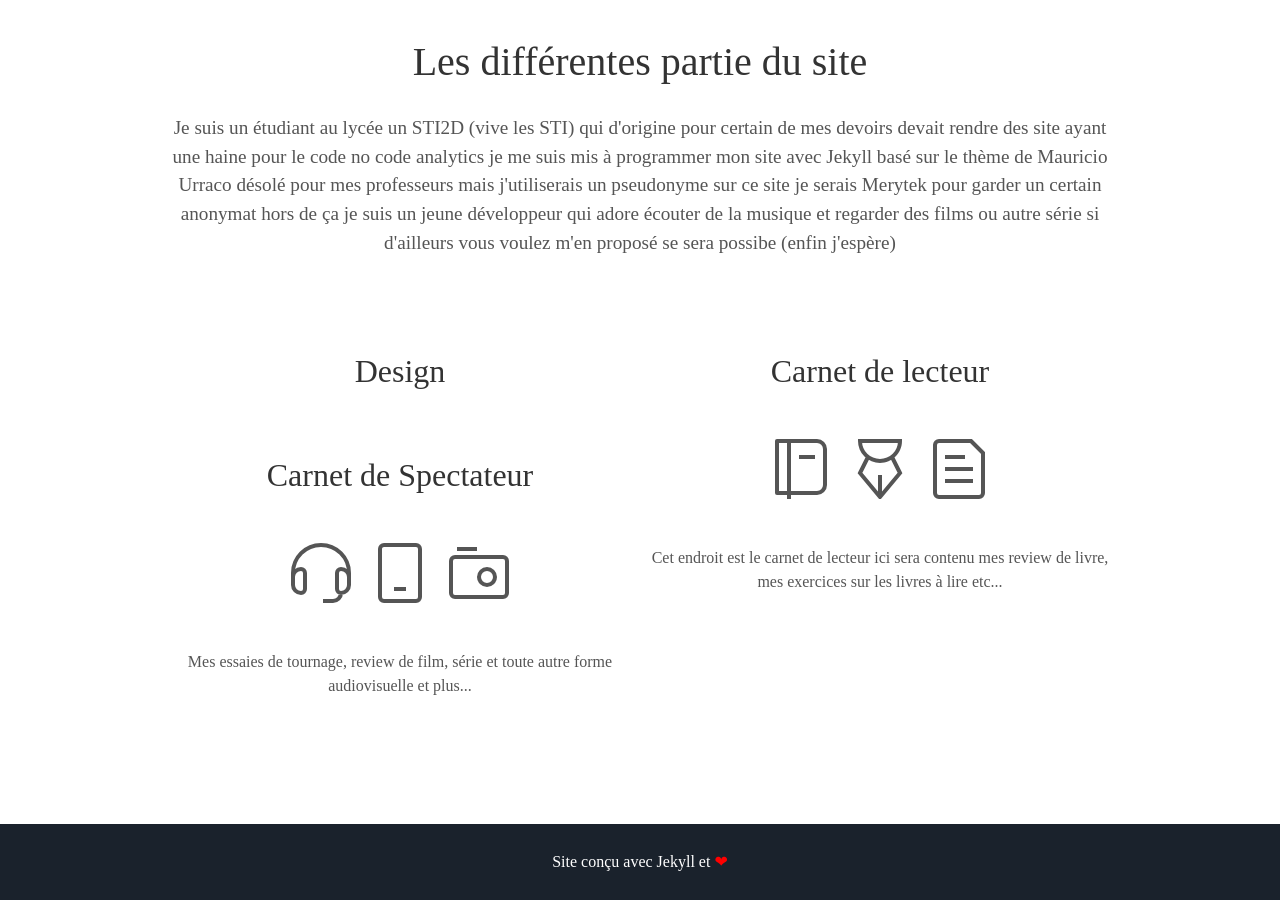
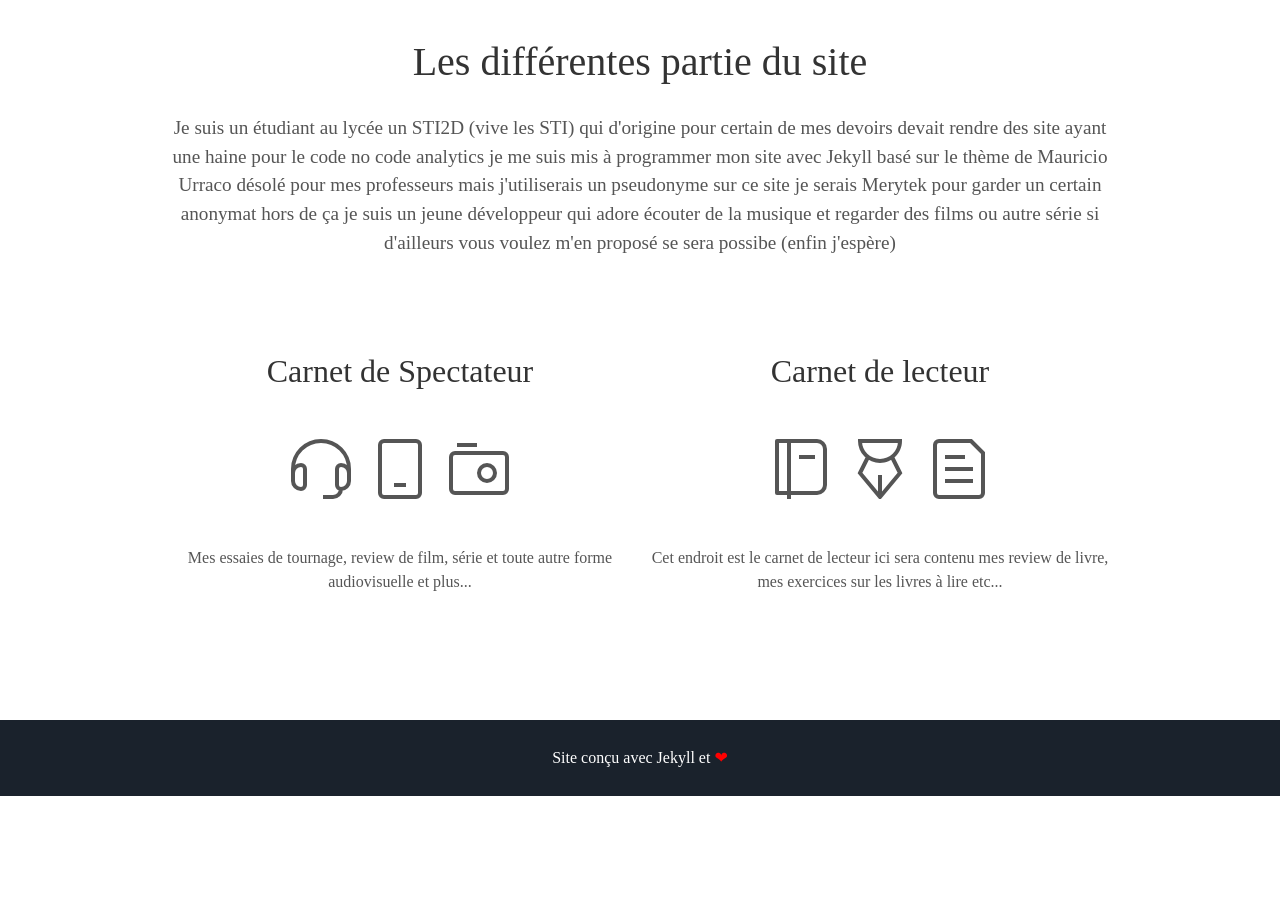
Before and after one commit to Merytek/Merytek.github.io, a Jekyll site: the page built from index.html, in a window 1280 px wide and 900 px high, scrolled down 943 px. Built offline with Jekyll 4.4.1, drawn with Linux system fonts in a browser that asks for light colours; some web fonts are replaced; after the commit the page ends 1739 px from its top, so only the background shows below that.

Commit message:
Suppression d'un élément

```diff
--- a/_includes/about.html
+++ b/_includes/about.html
@@ -4,7 +4,6 @@
 </div>
 <div class="user">
   <div class="tech">
-    <h2>Design</h2>
     <h2>Carnet de Spectateur</h2>
     <svg viewBox="0 0 15 15" fill="none" xmlns="http://www.w3.org/2000/svg" width="30" height="30" data-darkreader-inline-fill="" style="--darkreader-inline-fill:none;"><path d="M12.5 12.5a2 2 0 002-2v-2a2 2 0 00-2-2 1 1 0 00-1 1v4a1 1 0 001 1zm0 0a2 2 0 01-2 2H8m6.5-4.5V7.5a7 7 0 10-14 0V10m2 2.5a1 1 0 001-1v-4a1 1 0 00-1-1 2 2 0 00-2 2v2a2 2 0 002 2z" stroke="currentColor" data-darkreader-inline-stroke="" style="--darkreader-inline-stroke:currentColor;"></path></svg>
     <svg viewBox="0 0 15 15" fill="none" xmlns="http://www.w3.org/2000/svg" width="30" height="30" data-darkreader-inline-fill="" style="--darkreader-inline-fill:none;"><path d="M6 11.5h3m-5.5 3h8a1 1 0 001-1v-12a1 1 0 00-1-1h-8a1 1 0 00-1 1v12a1 1 0 001 1z" stroke="currentColor" data-darkreader-inline-stroke="" style="--darkreader-inline-stroke:currentColor;"></path></svg>
```
